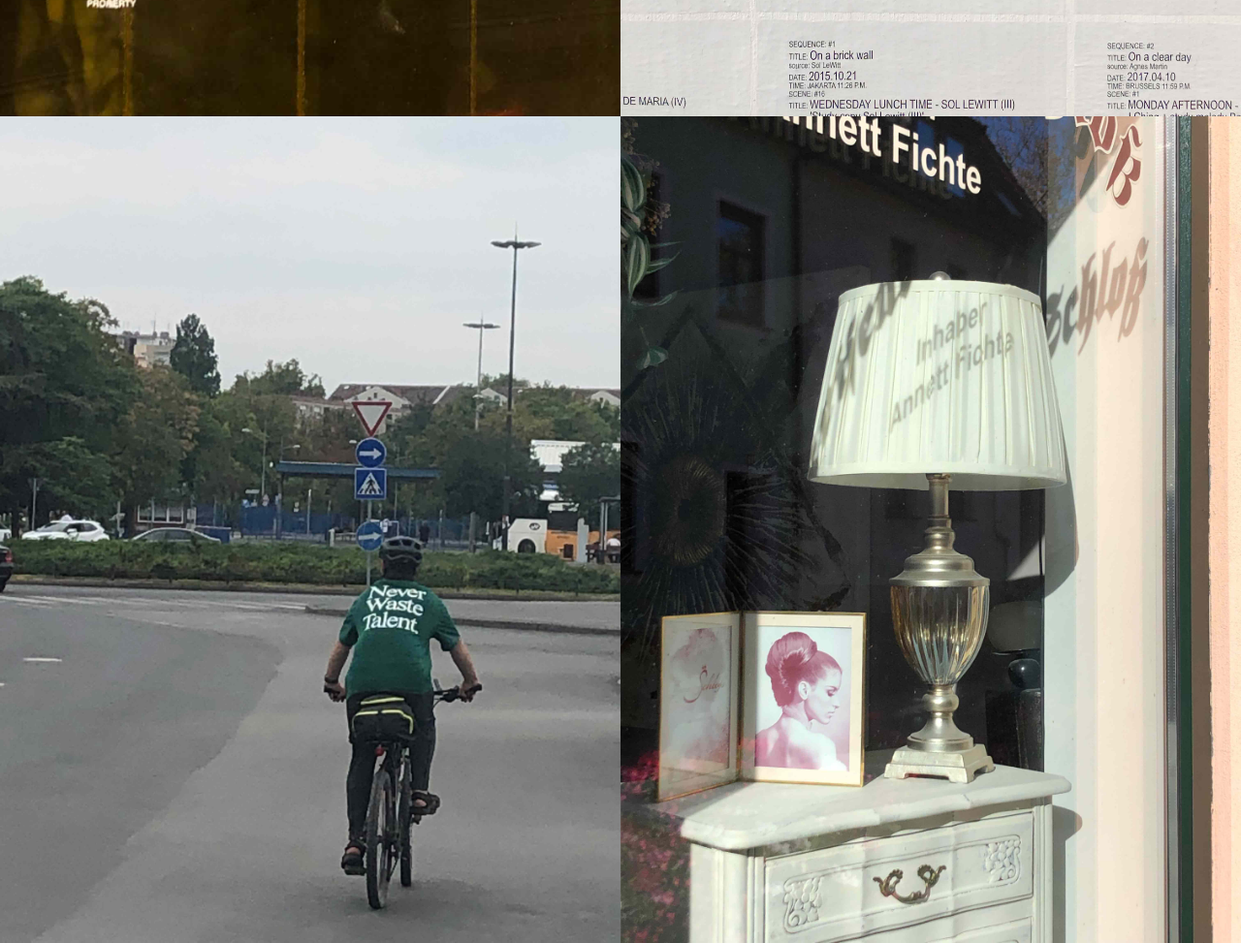
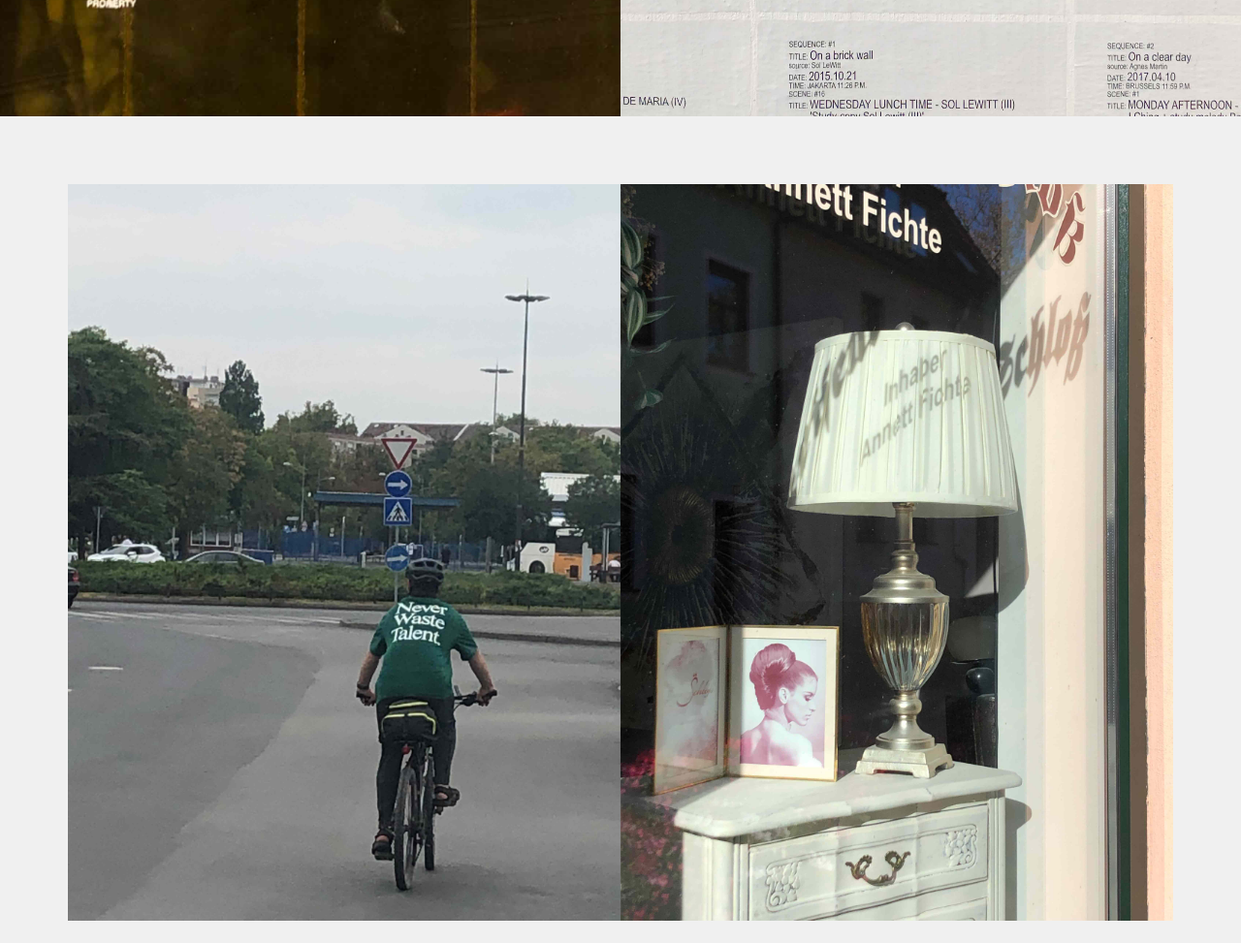
Before and after one commit to jmo-code/collection-juleoberg, a plain HTML site: page index.html in a window 1280 px wide. Shown: the part 9240-10213 px from the top of the page at 97% size. Drawn offline with Linux system fonts and the light colour scheme.

Commit message:
Update index.html

```diff
--- a/index.html
+++ b/index.html
@@ -254,7 +254,7 @@
     <img src="archive/50graphics/Grafik/IMG_6558.jpeg" alt="Bild 7">
     </div>
 
-<div class="section oneone">
+<div class="section twelve">
   <img src="archive/50graphics/Objekte/IMG_1391.jpeg" alt="Bild 7">
   <img src="archive/50graphics/Schriftzüge/IMG_9586.jpeg" alt="Bild 7">
   </div>
```
